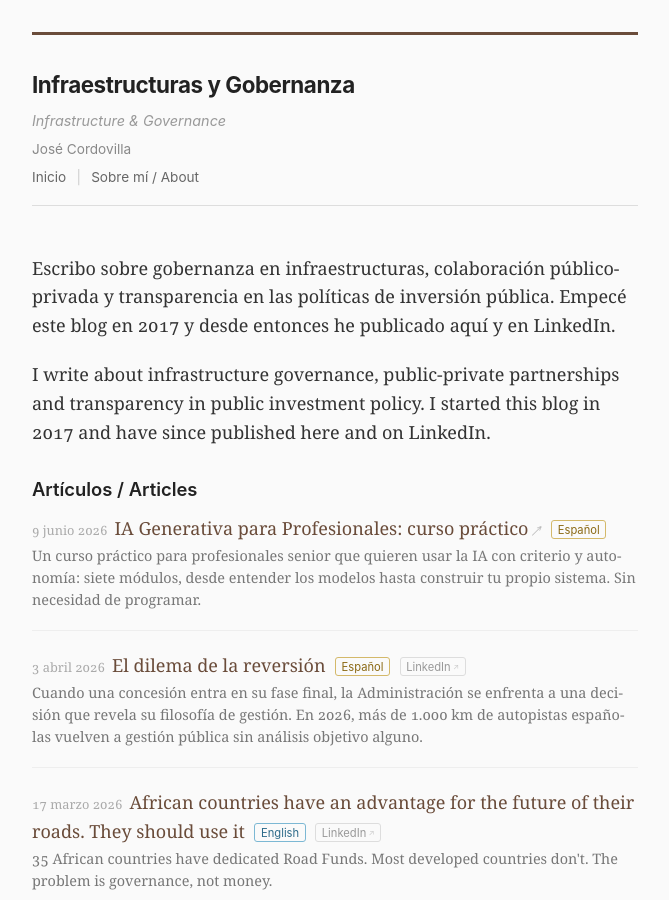
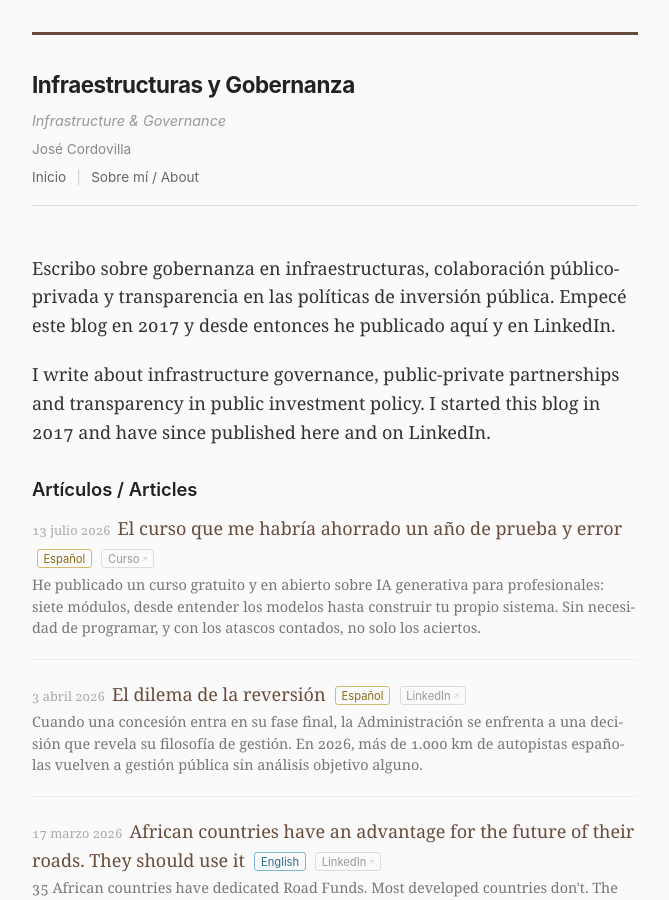
Before and after one commit to jcordovilla/infragob, a Jekyll site: the page built from index.md, in a window 1280 px wide and 900 px high. Shown: the whole window, without its empty margins (305-974 px from the left). Built offline with Jekyll 4.4.1, drawn with Linux system fonts in a browser that asks for light colours.

Commit message:
Indice: la tarjeta del curso apunta a la entrada de anuncio (13 julio)

```diff
--- a/index.md
+++ b/index.md
@@ -11,8 +11,8 @@ I write about infrastructure governance, public-private partnerships and transpa
 
 <dl class="article-list">
 
-  <dt><span class="post-date">9 junio 2026</span> <a href="https://jcordovilla.github.io/curso-ia-generativa-profesionales/" class="external" target="_blank" rel="noopener">IA Generativa para Profesionales: curso práctico</a> <span class="lang-tag lang-es">Español</span></dt>
-  <dd>Un curso práctico para profesionales senior que quieren usar la IA con criterio y autonomía: siete módulos, desde entender los modelos hasta construir tu propio sistema. Sin necesidad de programar.</dd>
+  <dt><span class="post-date">13 julio 2026</span> <a href="{{ site.baseurl }}/curso-ia-generativa-profesionales/">El curso que me habría ahorrado un año de prueba y error</a> <span class="lang-tag lang-es">Español</span> <a href="https://jcordovilla.github.io/curso-ia-generativa-profesionales/" class="external badge" target="_blank" rel="noopener">Curso</a></dt>
+  <dd>He publicado un curso gratuito y en abierto sobre IA generativa para profesionales: siete módulos, desde entender los modelos hasta construir tu propio sistema. Sin necesidad de programar, y con los atascos contados, no solo los aciertos.</dd>
 
   <dt><span class="post-date">3 abril 2026</span> <a href="{{ site.baseurl }}/el-dilema-de-la-reversion/">El dilema de la reversión</a> <span class="lang-tag lang-es">Español</span> <a href="https://www.linkedin.com/pulse/el-dilema-de-la-reversi%C3%B3n-jose-cordovilla-qknve/" class="external badge" target="_blank" rel="noopener">LinkedIn</a></dt>
   <dd>Cuando una concesión entra en su fase final, la Administración se enfrenta a una decisión que revela su filosofía de gestión. En 2026, más de 1.000 km de autopistas españolas vuelven a gestión pública sin análisis objetivo alguno.</dd>
```
